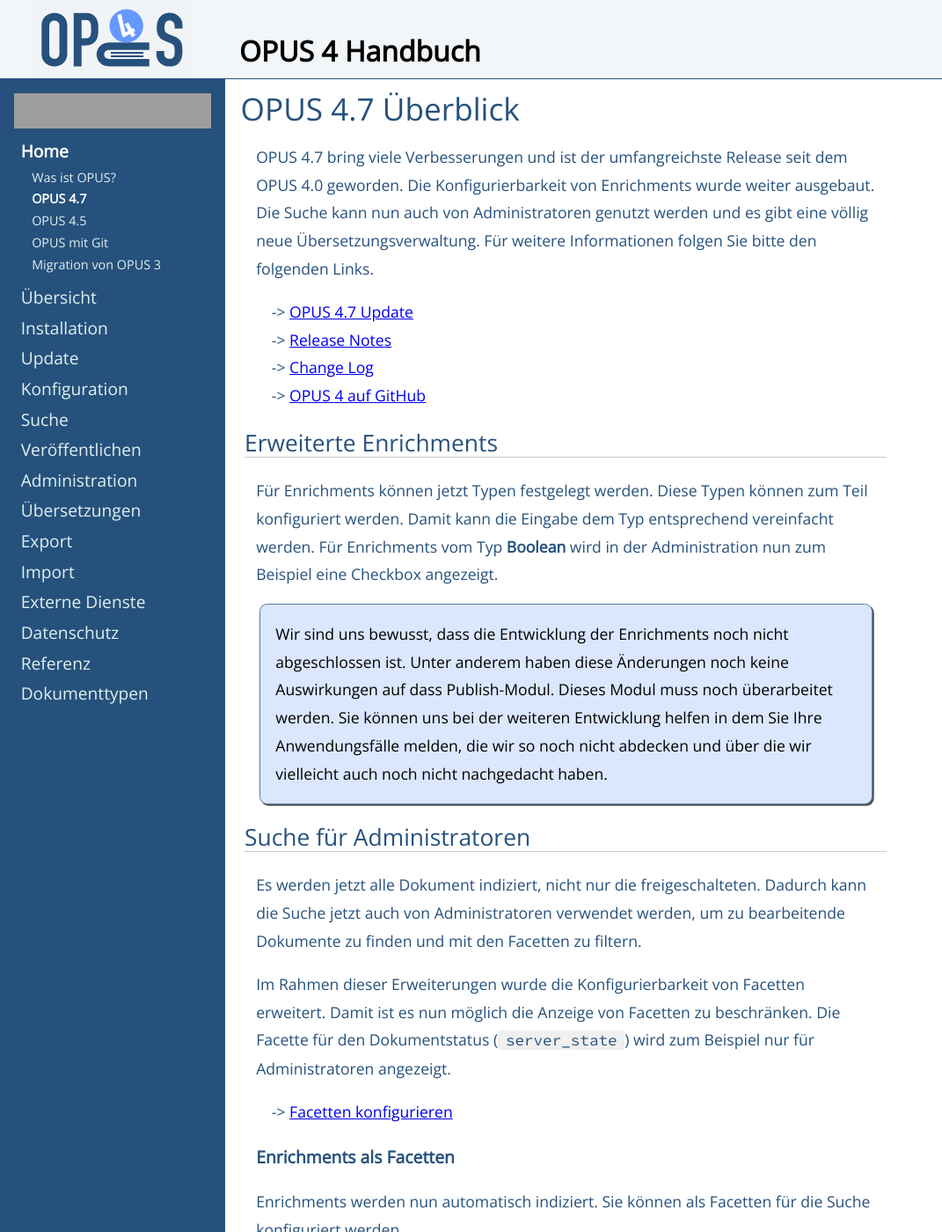
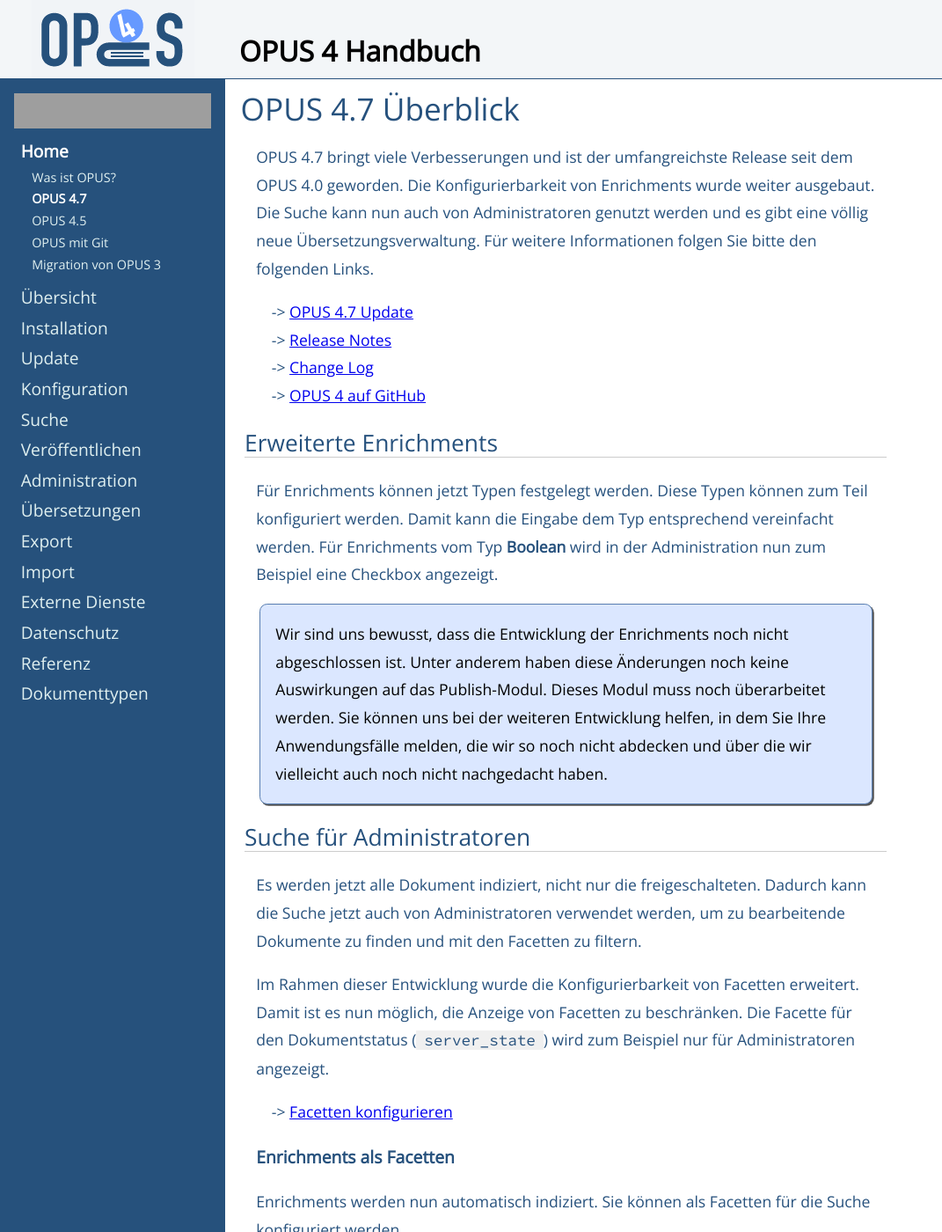
Before and after one commit to OPUS4/userdoc, a Jekyll site: the page built from opus47.md, in a window 1280 px wide and 1400 px high. Shown: the whole window at 88% size, without its empty margins (0-1071 px from the left). Built offline with Jekyll 4.4.1, drawn with Linux system fonts in a browser that asks for light colours; some of the changed text lies outside the part shown; grey boxes are pictures that could not be loaded.

```diff
--- a/opus47.md
+++ b/opus47.md
@@ -5,7 +5,7 @@ weight: 49
 
 # OPUS 4.7 Überblick
 
-OPUS 4.7 bring viele Verbesserungen und ist der umfangreichste Release seit dem OPUS 4.0 geworden.
+OPUS 4.7 bringt viele Verbesserungen und ist der umfangreichste Release seit dem OPUS 4.0 geworden.
 Die Konfigurierbarkeit von Enrichments wurde weiter ausgebaut. Die Suche kann nun auch von
 Administratoren genutzt werden und es gibt eine völlig neue Übersetzungsverwaltung. Für weitere
 Informationen folgen Sie bitte den folgenden Links.
@@ -24,8 +24,8 @@ Typ __Boolean__ wird in der Administration nun zum Beispiel eine Checkbox angeze
 
 <p class="info">
 Wir sind uns bewusst, dass die Entwicklung der Enrichments noch nicht abgeschlossen ist. Unter
-anderem haben diese Änderungen noch keine Auswirkungen auf dass Publish-Modul. Dieses Modul muss
-noch überarbeitet werden. Sie können uns bei der weiteren Entwicklung helfen in dem Sie Ihre
+anderem haben diese Änderungen noch keine Auswirkungen auf das Publish-Modul. Dieses Modul muss
+noch überarbeitet werden. Sie können uns bei der weiteren Entwicklung helfen, in dem Sie Ihre
 Anwendungsfälle melden, die wir so noch nicht abdecken und über die wir vielleicht auch noch
 nicht nachgedacht haben.
 </p>
@@ -36,8 +36,8 @@ Es werden jetzt alle Dokument indiziert, nicht nur die freigeschalteten. Dadurch
 jetzt auch von Administratoren verwendet werden, um zu bearbeitende Dokumente zu finden und mit
 den Facetten zu filtern.
 
-Im Rahmen dieser Erweiterungen wurde die Konfigurierbarkeit von Facetten erweitert. Damit ist es
-nun möglich die Anzeige von Facetten zu beschränken. Die Facette für den Dokumentstatus
+Im Rahmen dieser Entwicklung wurde die Konfigurierbarkeit von Facetten erweitert. Damit ist es
+nun möglich, die Anzeige von Facetten zu beschränken. Die Facette für den Dokumentstatus
 (`server_state`) wird zum Beispiel nur für Administratoren angezeigt.
 
 * [Facetten konfigurieren](search/facets.html)
@@ -54,7 +54,7 @@ werden.
 ### Konfigurierbare Jahr-Facette
 
 Für die Anpassung der Jahr-Facette ist keine Veränderung der XSLT-Datei für die Indizierung mehr
-notwendig. Es kann konfiguriert werden welche Datums- bzw. Jahr-Felder in die Indizierung für die
+notwendig. Es kann konfiguriert werden, welche Datums- bzw. Jahr-Felder in die Indizierung für die
 Jahr-Facette einfließen sollen und in welcher Reihenfolge.
 
 * [Anpassung der Jahr-Facette](search/yearfacet.html)
@@ -70,7 +70,7 @@ exportiert bzw. importiert werden, z.B. um Anpassungen von einer Instanz auf ein
 * [Übersetzungsverwaltung](translatiop/index.html)
 {: class="navlist" }
 
-Es wurde angefangen das Editieren von Übersetzungen direkt in die Formulare der Administration
+Es wurde angefangen, das Editieren von Übersetzungen direkt in die Formulare der Administration
 zu integrieren. Die Übersetzungen von Sammlungen (CollectionRole) und Enrichments können direkt
 in den jeweiligen Edit-Formularen angepasst werden. Diese Integration wird in kommenden Versionen
 weiter ausgebaut werden.
```
Also changed, not shown: search/schema.md (+3 -3 lines).
